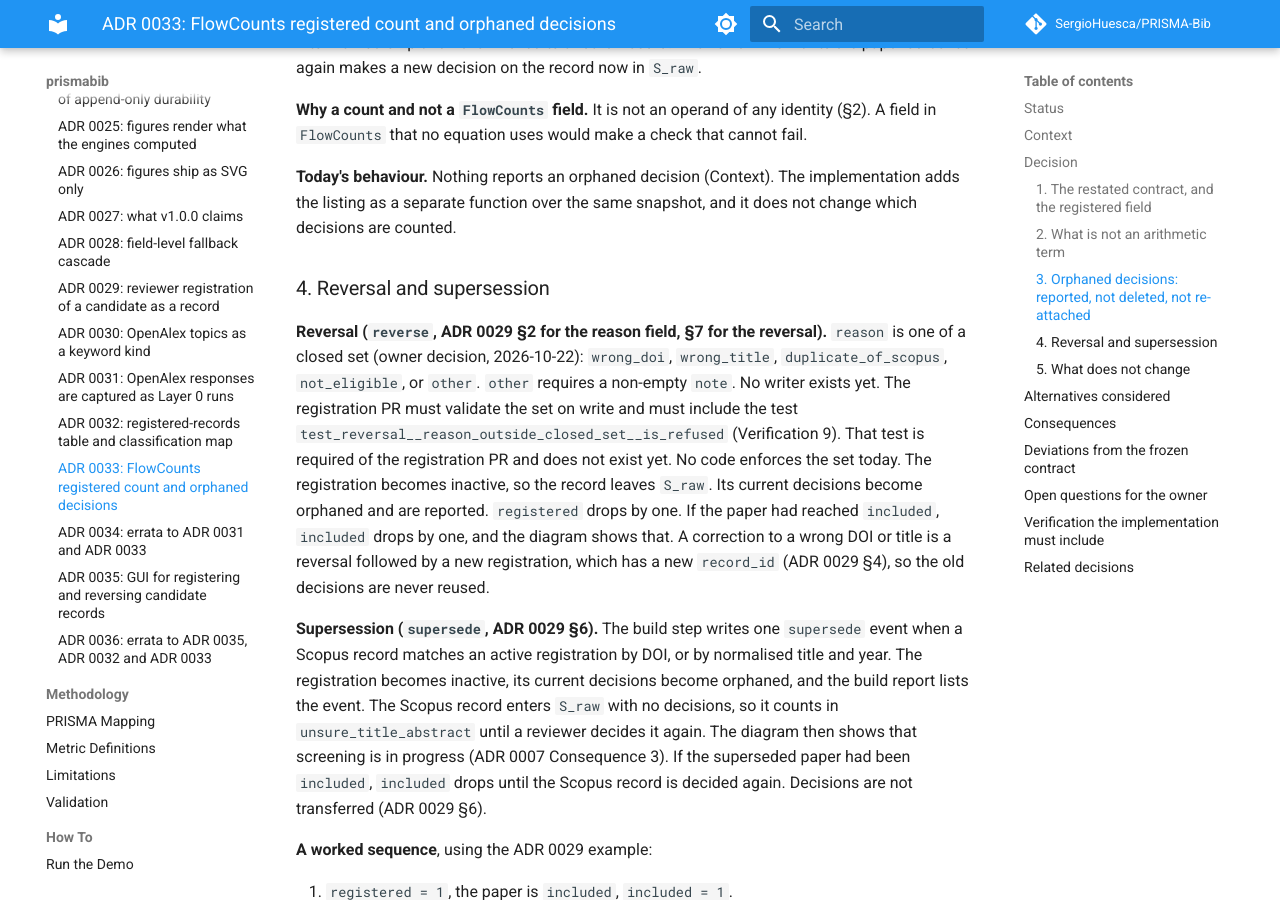
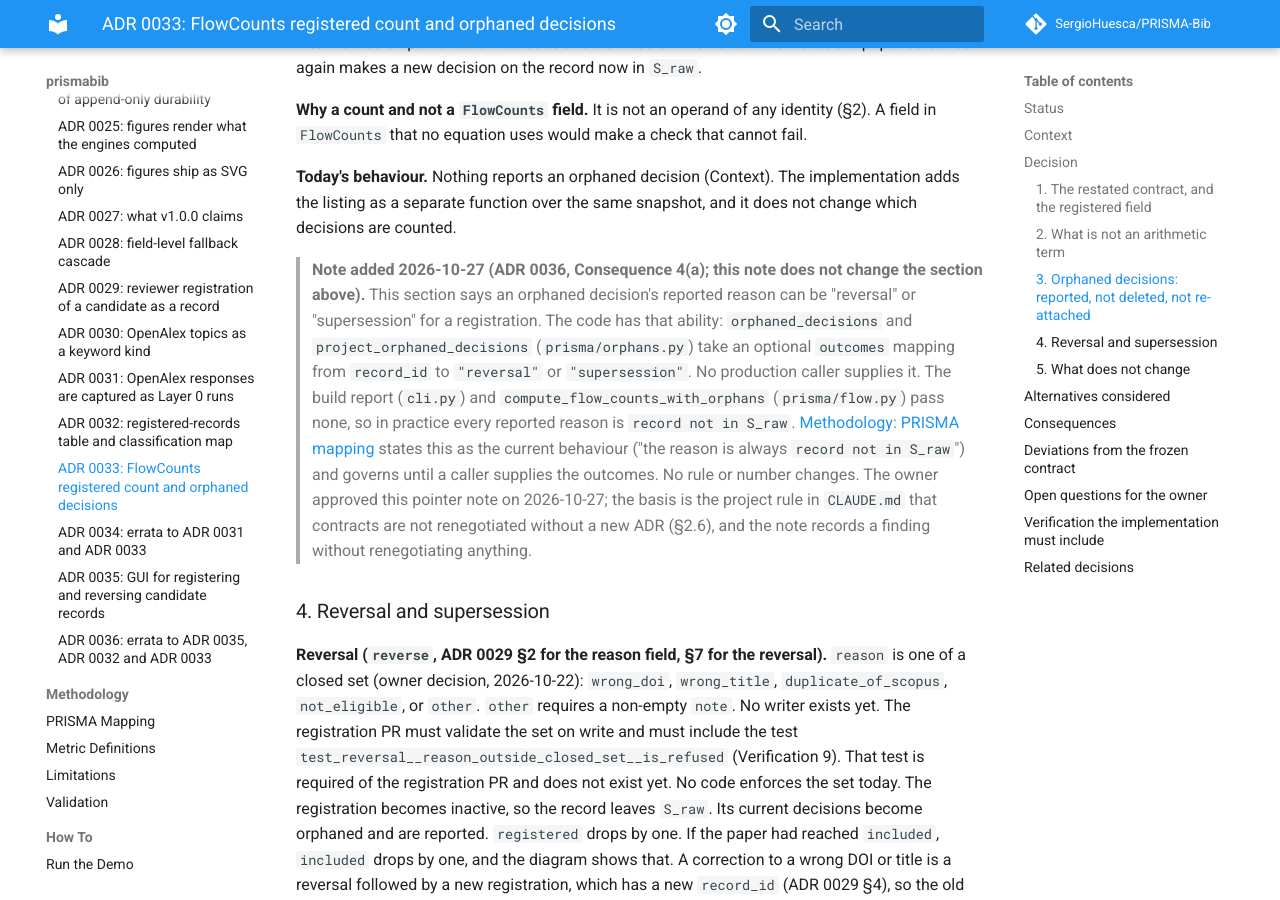
Before and after one commit to SergioHuesca/PRISMA-Bib, an MkDocs documentation site: the page built from docs/architecture/adr/0033-flowcounts-registered-count-and-orphaned-decisions.md, in a window 1280 px wide and 900 px high, scrolled down 4251 px. Built offline with MkDocs 1.6.1 and Material for MkDocs 9.7.7, drawn with Linux system fonts in a browser that asks for light colours; comment, search, counter and statistics services are not loaded.

Commit message:
docs(adr): dated pointer note under ADR 0033 section 3 (orphan reason is always "record not in S_raw" in production) (#188)
Owner-approved pointer note in the repo's existing style; the record above is not changed.


Claude-Session: https://claude.ai/code/session_01QjNadz7h2UAZ2C2xhuaY8z

Co-authored-by: Claude Sonnet 5.5 <noreply@anthropic.com>

```diff
--- a/docs/architecture/adr/0033-flowcounts-registered-count-and-orphaned-decisions.md
+++ b/docs/architecture/adr/0033-flowcounts-registered-count-and-orphaned-decisions.md
@@ -156,6 +156,16 @@ would make a check that cannot fail.
 **Today's behaviour.** Nothing reports an orphaned decision (Context). The implementation adds the listing as a separate function over the
 same snapshot, and it does not change which decisions are counted.
 
+> **Note added 2026-10-27 (ADR 0036, Consequence 4(a); this note does not change the section above).** This section says an
+> orphaned decision's reported reason can be "reversal" or "supersession" for a registration. The code has that ability:
+> `orphaned_decisions` and `project_orphaned_decisions` (`prisma/orphans.py`) take an optional `outcomes` mapping from
+> `record_id` to `"reversal"` or `"supersession"`. No production caller supplies it. The build report (`cli.py`) and
+> `compute_flow_counts_with_orphans` (`prisma/flow.py`) pass none, so in practice every reported reason is
+> `record not in S_raw`. [Methodology: PRISMA mapping](../../methodology/prisma-mapping.md) states this as the current
+> behaviour ("the reason is always `record not in S_raw`") and governs until a caller supplies the outcomes. No rule or
+> number changes. The owner approved this pointer note on 2026-10-27; the basis is the project rule in `CLAUDE.md` that
+> contracts are not renegotiated without a new ADR (§2.6), and the note records a finding without renegotiating anything.
+
 ### 4. Reversal and supersession
 
 **Reversal (`reverse`, ADR 0029 §2 for the reason field, §7 for the reversal).** `reason` is one of a closed set (owner decision,
```
